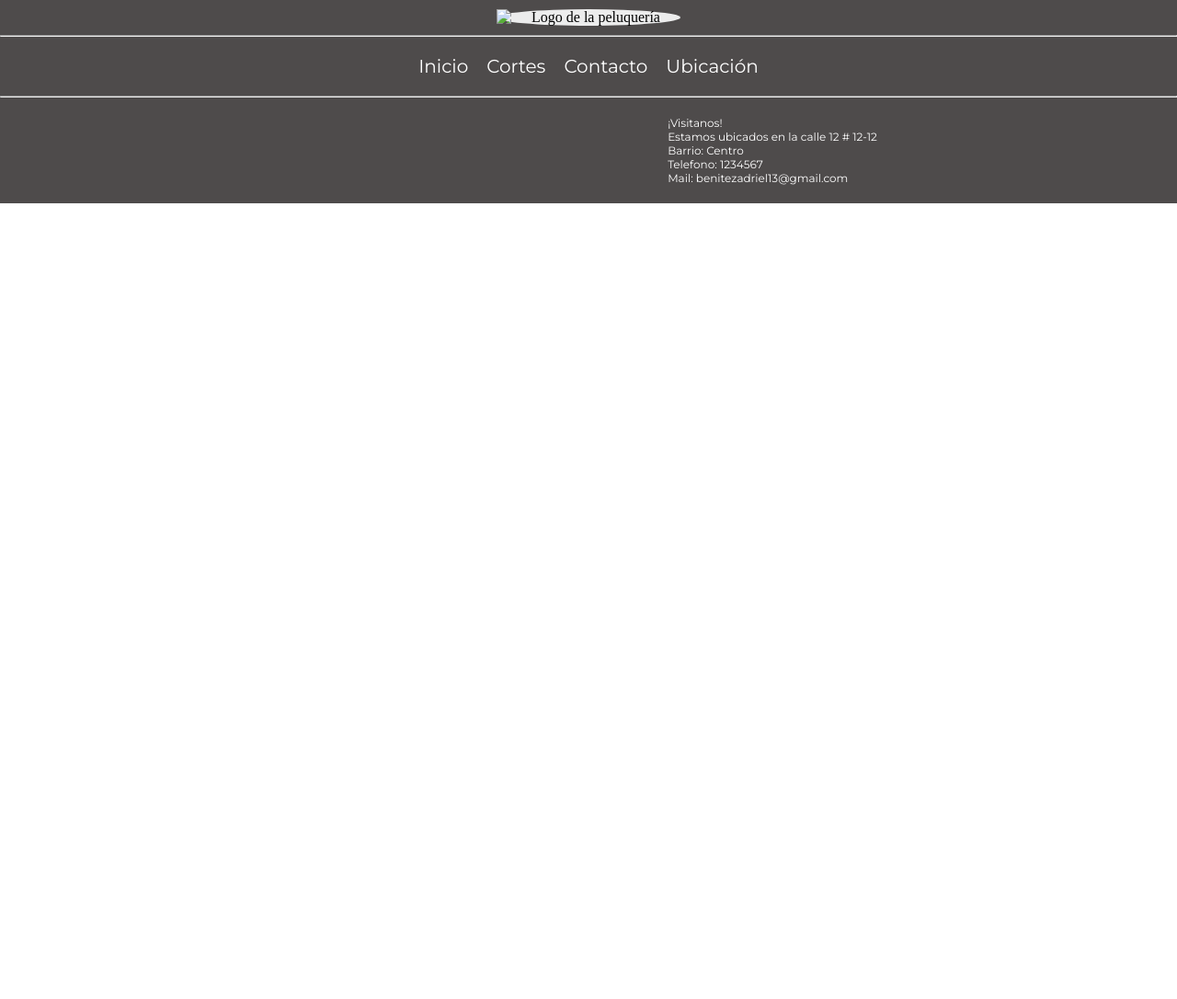
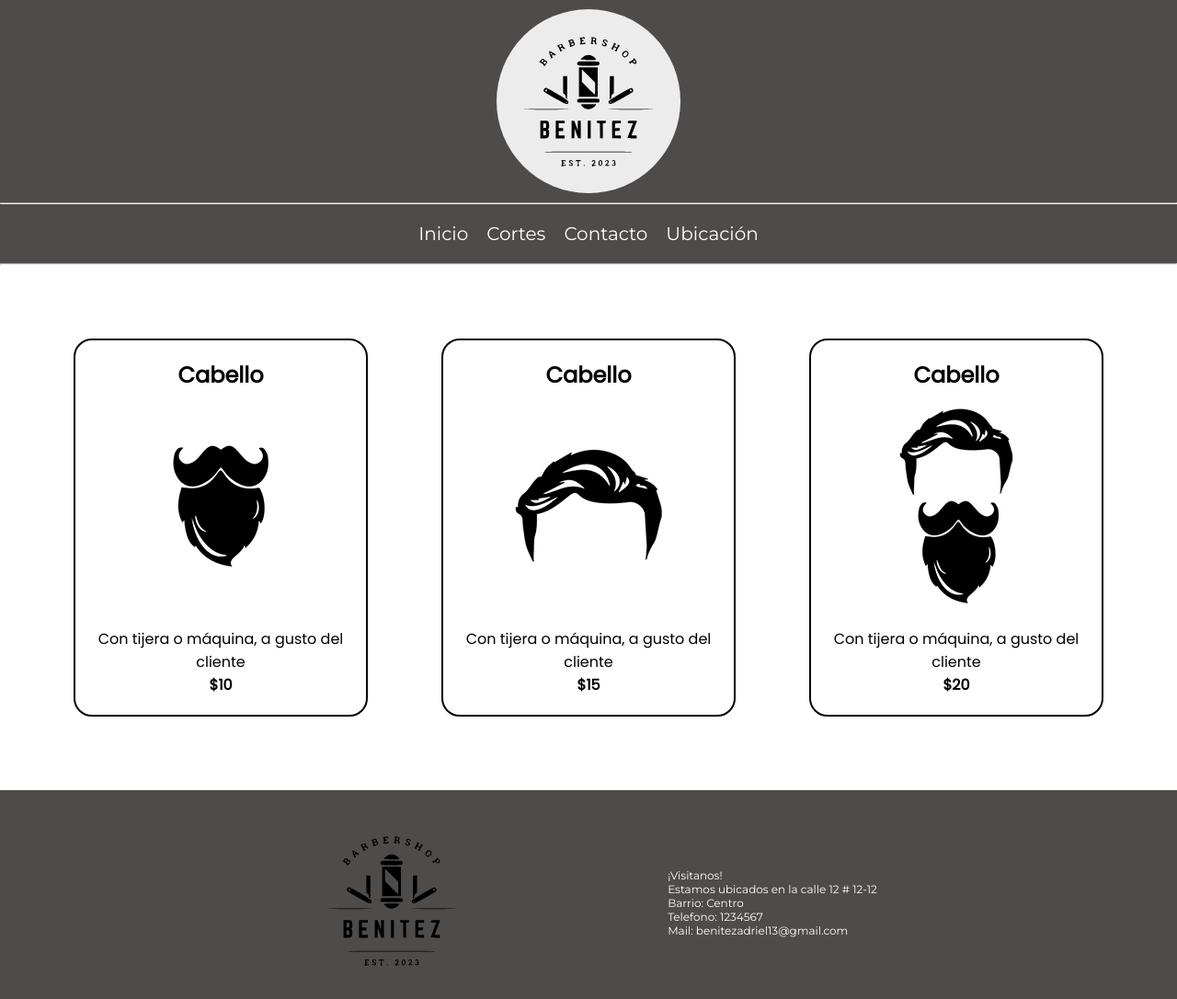
Before and after one commit to AdrielDavid/Digitalers-Proyecto, a plain HTML site: page pages/cortes.html in a window 1280 px wide. Shown: the whole page at 92% size. Before the commit the page ends 800 px from the top, so only its background shows below. Drawn offline with Linux system fonts and the light colour scheme; files that its build step writes are made by us from their sources.

Commit message:
finalización de cortes

```diff
--- a/css/style.css
+++ b/css/style.css
@@ -43,6 +43,10 @@ a{
     font-size: 20px;
 }
 
+a:hover{
+    color: #000000;
+}
+
 .inicio{
     background-color: #4b494674;
     display: flex;
@@ -52,12 +56,8 @@ a{
 
 .columna{
     margin: 20px;
+    margin-right: 40px;
     font-family: 'Open Sans', sans-serif;
-
-}
-
-.imagen-barba{
-    width: 100%;
 
 }
 
@@ -88,6 +88,17 @@ a{
     color: white;
 }
 
+#imagen-barba{
+    border-radius: 5px;
+    transition: 0.8s;
+}
+
+#imagen-barba:hover{
+    opacity: 90%;
+    box-shadow: 5px 5px 10px 15px rgba(0, 0, 0, 0.722), -5px -5px 10px 15px rgba(0, 0, 0, 0.717);
+
+}
+
 .texto{
     text-decoration: none;
     font-family: 'Montserrat', sans-serif;
@@ -97,3 +108,31 @@ a{
 }
 
 /* Cortes css */
+
+.cortes{
+    background-color: #ffffff;
+    display: flex;
+    justify-content: center;
+    padding: 20px;
+    margin: 20px;
+
+}
+
+.precios-cortes{
+    font-family: 'Poppins', sans-serif;
+    font-size: 16px;
+    margin:40px;
+    border: 2px solid #000000;
+    border-radius: 20px;
+    padding: 20px;
+    text-align: center;
+    transition: 0.4s;
+}
+
+.precios-cortes:hover{
+    border-color: rgb(254, 233, 0);
+}
+
+.precio{
+    font-weight: bold;
+}
--- a/pages/cortes.html
+++ b/pages/cortes.html
@@ -3,7 +3,7 @@
 <head>
     <meta charset="UTF-8">
     <meta name="viewport" content="width=device-width, initial-scale=1.0">
-    <link rel="stylesheet" href="./css/style.css">
+    <link rel="stylesheet" href="../css/style.css">
 
     <title>Peluquería Adriel</title>
 </head>
@@ -11,7 +11,7 @@
     <header>
         <section class="logo">
         <div class="logo-pelu">
-            <img src="./assets/images/Black-Hand-Drawn-Retro-Barber-Shop-Logo.svg" width="100%" wheigth="70%" alt="Logo de la peluquería">
+            <img src="../assets/images/Black-Hand-Drawn-Retro-Barber-Shop-Logo.svg" width="100%" wheigth="70%" alt="Logo de la peluquería">
         </div>
         </section>
 
@@ -19,7 +19,7 @@
             <hr>
             <div>
             <ul>
-            <li><a href="">Inicio</a></li>
+            <li><a href="../Index.html">Inicio</a></li>
             <li><a href="">Cortes</a></li>
             <li><a href="">Contacto</a></li>
             <li><a href="">Ubicación</a></li>
@@ -29,11 +29,45 @@
         </nav>
     </header>
 
+    <main>
+        <section class="cortes">
+            <div class="precios-cortes">
+                <h2>Cabello</h2>
+                <img src="../assets/images/barba.jpg">
+                <p> Con tijera o máquina, a gusto del cliente</p>
+                <p class="precio">$10</p>
+
+
+            </div>
+
+            <div class="precios-cortes">
+                <h2>Cabello</h2>
+                <img src="../assets/images/cabello.jpg">
+                <p> Con tijera o máquina, a gusto del cliente</p>
+                <p class="precio">$15</p>
+
+            </div>
+
+            <div class="precios-cortes">
+                <h2>Cabello</h2>
+                <img src="../assets/images/cabello+barba.jpg">
+                <p> Con tijera o máquina, a gusto del cliente</p>
+                <p class="precio">$20</p>
+            </div>
+
+
+
+        </section>
+
+
+
+    </main>
+
     <footer>
         <section class="footer">
             <div class="caja">
                 <figure>
-                    <img src="./assets/images/Black-Hand-Drawn-Retro-Barber-Shop-Logo.svg" width="50%" wheigth="70%"  alt="">
+                    <img src="../assets/images/Black-Hand-Drawn-Retro-Barber-Shop-Logo.svg" width="50%" wheigth="70%"  alt="">
                 </figure>
             </div>
 
```
